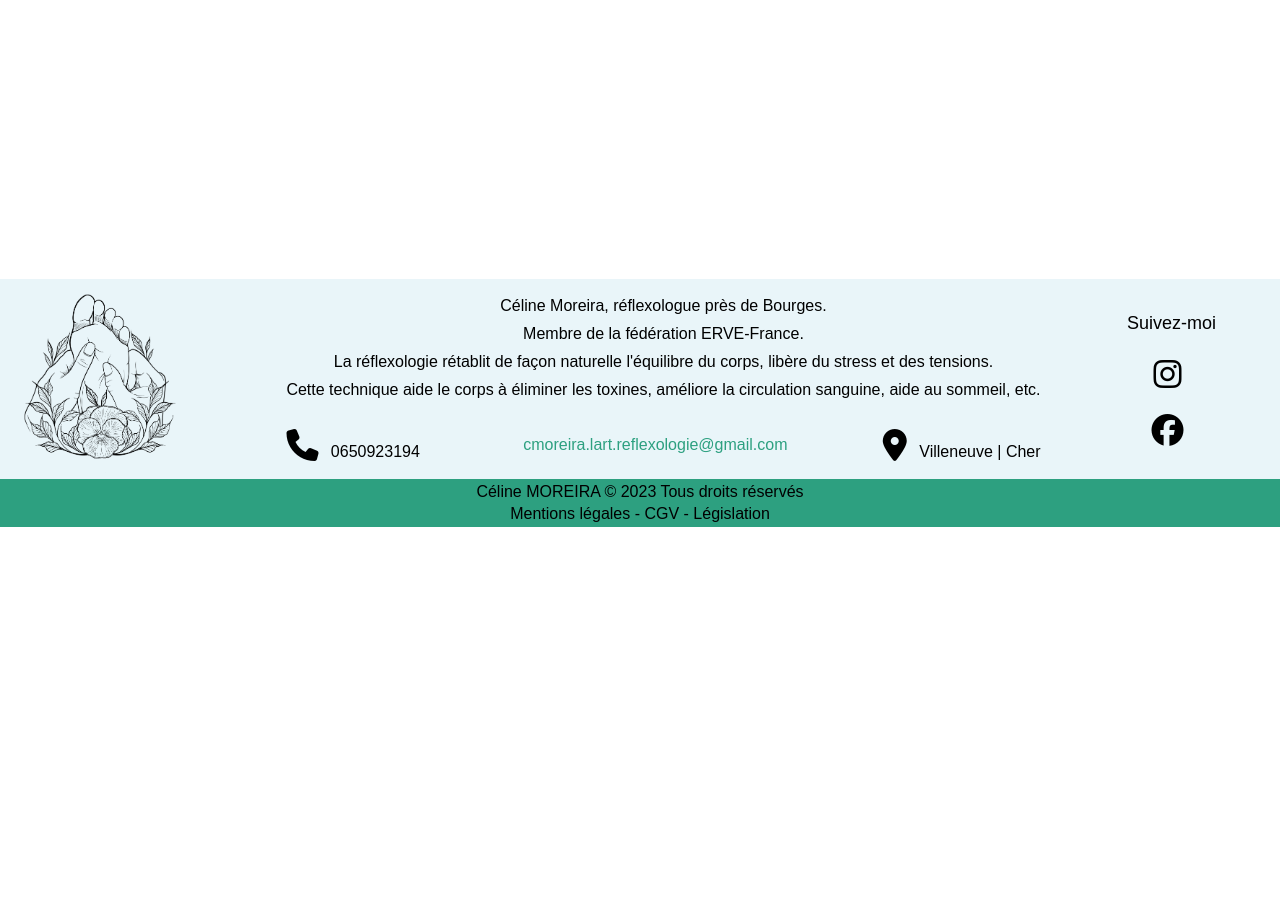
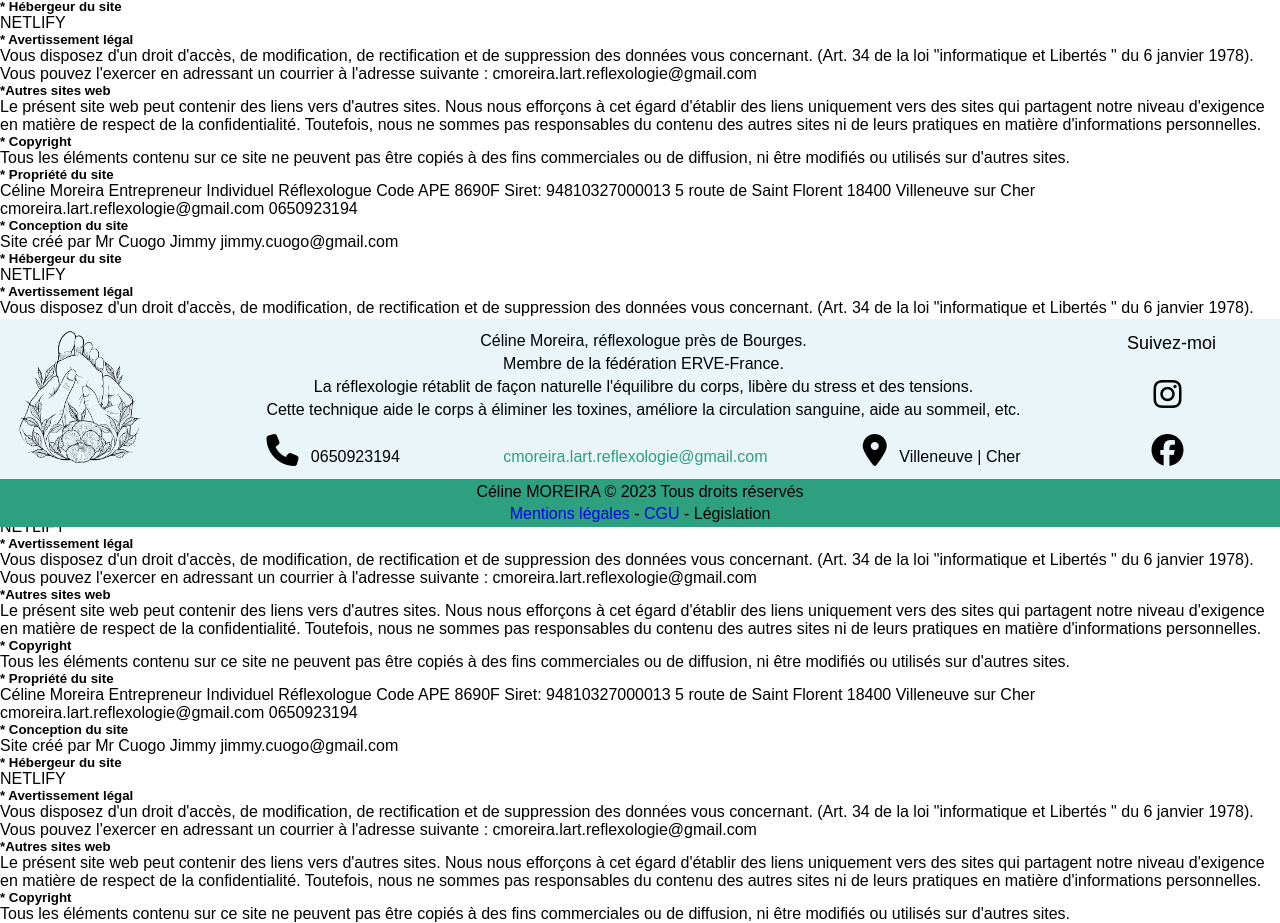
Before and after one commit to jimboux/reflexologie, an Angular app: page /mentions-legales in a window 1280 px wide. Before the commit this address led to /. Shown: the part 273-1196 px from the top of the page. Before the commit the page ends 800 px from the top, so only its background shows below. Built offline with nearby package versions, Linux system fonts and the light colour scheme.

Commit message:
lets go week-end

```diff
--- a/src/app/app-routing.module.ts
+++ b/src/app/app-routing.module.ts
@@ -1,7 +1,12 @@
-import { NgModule } from '@angular/core';
+import { Component, NgModule } from '@angular/core';
 import { RouterModule, Routes } from '@angular/router';
+import { LegalmentionsComponent } from './pages/legalmentions/legalmentions.component';
+import { CguComponent } from './pages/cgu/cgu.component';
 
-const routes: Routes = [];
+const routes: Routes = [
+  { path: 'mentions-legales', component: LegalmentionsComponent},
+  { path: 'CGU', component: CguComponent},
+];
 
 @NgModule({
   imports: [RouterModule.forRoot(routes)],
--- a/src/app/app.module.ts
+++ b/src/app/app.module.ts
@@ -10,6 +10,8 @@ import { ReflexologieComponent } from './pages/reflexologie/reflexologie.compone
 import { AproposComponent } from './pages/apropos/apropos.component';
 import { SeancesComponent } from './pages/seances/seances.component';
 import { ContactComponent } from './pages/contact/contact.component';
+import { CguComponent } from './pages/cgu/cgu.component';
+import { LegalmentionsComponent } from './pages/legalmentions/legalmentions.component';
 
 @NgModule({
   declarations: [
@@ -20,7 +22,9 @@ import { ContactComponent } from './pages/contact/contact.component';
     ReflexologieComponent,
     AproposComponent,
     SeancesComponent,
-    ContactComponent
+    ContactComponent,
+    CguComponent,
+    LegalmentionsComponent
   ],
   imports: [
     BrowserModule,
--- a/src/app/footer/footer.component.html
+++ b/src/app/footer/footer.component.html
@@ -27,6 +27,6 @@
   </div>
   <div class="footer-bottom">
     <p>Céline MOREIRA © {{ currentYear }} Tous droits réservés</p>
-    <p>Mentions légales - CGV - Législation</p>
+    <p><a [routerLink]="['/mentions-legales']"> Mentions légales</a> - <a [routerLink]="['/CGU']">CGU</a> - Législation</p>
   </div>
 </div>
--- a/src/app/footer/footer.component.scss
+++ b/src/app/footer/footer.component.scss
@@ -97,9 +97,9 @@ ul{
 
 @media screen and (min-width: 1200px) {
   .footer-upper{
-  height: 25vh;
+  height: 20vh;
 }img {
-  width: 25vh;
+  width: 20vh;
 }
 .footer-upper{
   justify-content: space-between;
@@ -112,6 +112,7 @@ ul{
   flex-direction: row;
   justify-content: space-between;
   font-size: medium;
+  align-items: flex-end;
 }
 
 ul li:nth-child(2){
@@ -121,7 +122,7 @@ ul li:nth-child(2){
   display: flex;
   flex-direction: column;
   align-items: center;
-  gap: 10px;
+  gap: 5px;
 }
 i{
 font-size: 2rem;
@@ -135,6 +136,6 @@ font-size: 2rem;
 .footer-upper-p-container{
   display: flex;
   flex-direction: column;
-  gap: 30px;
+  gap: 15px;
 }
 }
--- /dev/null
+++ b/src/app/pages/cgu/cgu.component.html
@@ -0,0 +1 @@
+<p>cgu works!</p>
--- /dev/null
+++ b/src/app/pages/legalmentions/legalmentions.component.html
@@ -0,0 +1,134 @@
+<div class="mentions-legales-container"><h2>Mentions légales</h2>
+  <h5>* Propriété du site</h5>
+  <p>
+    Céline Moreira Entrepreneur Individuel Réflexologue Code APE 8690F Siret:
+    94810327000013 5 route de Saint Florent 18400 Villeneuve sur Cher
+    cmoreira.lart.reflexologie@gmail.com 0650923194
+  </p>
+
+  <h5>* Conception du site</h5>
+  <p>Site créé par Mr Cuogo Jimmy jimmy.cuogo@gmail.com</p>
+
+  <h5>* Hébergeur du site</h5>
+  NETLIFY
+
+  <h5>* Avertissement légal</h5>
+  <p>
+    Vous disposez d'un droit d'accès, de modification, de rectification et de
+    suppression des données vous concernant. (Art. 34 de la loi "informatique et
+    Libertés " du 6 janvier 1978). Vous pouvez l'exercer en adressant un courrier
+    à l'adresse suivante : cmoreira.lart.reflexologie@gmail.com
+  </p>
+  <h5>*Autres sites web</h5>
+  <p>
+    Le présent site web peut contenir des liens vers d'autres sites. Nous nous
+    efforçons à cet égard d'établir des liens uniquement vers des sites qui
+    partagent notre niveau d'exigence en matière de respect de la confidentialité.
+    Toutefois, nous ne sommes pas responsables du contenu des autres sites ni de
+    leurs pratiques en matière d'informations personnelles.
+  </p>
+  <h5>* Copyright</h5>
+  <p>
+    Tous les éléments contenu sur ce site ne peuvent pas être copiés à des fins
+    commerciales ou de diffusion, ni être modifiés ou utilisés sur d'autres sites.
+  </p>
+  <h5>* Propriété du site</h5>
+  <p>
+    Céline Moreira Entrepreneur Individuel Réflexologue Code APE 8690F Siret:
+    94810327000013 5 route de Saint Florent 18400 Villeneuve sur Cher
+    cmoreira.lart.reflexologie@gmail.com 0650923194
+  </p>
+
+  <h5>* Conception du site</h5>
+  <p>Site créé par Mr Cuogo Jimmy jimmy.cuogo@gmail.com</p>
+
+  <h5>* Hébergeur du site</h5>
+  NETLIFY
+
+  <h5>* Avertissement légal</h5>
+  <p>
+    Vous disposez d'un droit d'accès, de modification, de rectification et de
+    suppression des données vous concernant. (Art. 34 de la loi "informatique et
+    Libertés " du 6 janvier 1978). Vous pouvez l'exercer en adressant un courrier
+    à l'adresse suivante : cmoreira.lart.reflexologie@gmail.com
+  </p>
+  <h5>*Autres sites web</h5>
+  <p>
+    Le présent site web peut contenir des liens vers d'autres sites. Nous nous
+    efforçons à cet égard d'établir des liens uniquement vers des sites qui
+    partagent notre niveau d'exigence en matière de respect de la confidentialité.
+    Toutefois, nous ne sommes pas responsables du contenu des autres sites ni de
+    leurs pratiques en matière d'informations personnelles.
+  </p>
+  <h5>* Copyright</h5>
+  <p>
+    Tous les éléments contenu sur ce site ne peuvent pas être copiés à des fins
+    commerciales ou de diffusion, ni être modifiés ou utilisés sur d'autres sites.
+  </p>
+  <h5>* Propriété du site</h5>
+  <p>
+    Céline Moreira Entrepreneur Individuel Réflexologue Code APE 8690F Siret:
+    94810327000013 5 route de Saint Florent 18400 Villeneuve sur Cher
+    cmoreira.lart.reflexologie@gmail.com 0650923194
+  </p>
+
+  <h5>* Conception du site</h5>
+  <p>Site créé par Mr Cuogo Jimmy jimmy.cuogo@gmail.com</p>
+
+  <h5>* Hébergeur du site</h5>
+  NETLIFY
+
+  <h5>* Avertissement légal</h5>
+  <p>
+    Vous disposez d'un droit d'accès, de modification, de rectification et de
+    suppression des données vous concernant. (Art. 34 de la loi "informatique et
+    Libertés " du 6 janvier 1978). Vous pouvez l'exercer en adressant un courrier
+    à l'adresse suivante : cmoreira.lart.reflexologie@gmail.com
+  </p>
+  <h5>*Autres sites web</h5>
+  <p>
+    Le présent site web peut contenir des liens vers d'autres sites. Nous nous
+    efforçons à cet égard d'établir des liens uniquement vers des sites qui
+    partagent notre niveau d'exigence en matière de respect de la confidentialité.
+    Toutefois, nous ne sommes pas responsables du contenu des autres sites ni de
+    leurs pratiques en matière d'informations personnelles.
+  </p>
+  <h5>* Copyright</h5>
+  <p>
+    Tous les éléments contenu sur ce site ne peuvent pas être copiés à des fins
+    commerciales ou de diffusion, ni être modifiés ou utilisés sur d'autres sites.
+  </p>
+  <h5>* Propriété du site</h5>
+  <p>
+    Céline Moreira Entrepreneur Individuel Réflexologue Code APE 8690F Siret:
+    94810327000013 5 route de Saint Florent 18400 Villeneuve sur Cher
+    cmoreira.lart.reflexologie@gmail.com 0650923194
+  </p>
+
+  <h5>* Conception du site</h5>
+  <p>Site créé par Mr Cuogo Jimmy jimmy.cuogo@gmail.com</p>
+
+  <h5>* Hébergeur du site</h5>
+  NETLIFY
+
+  <h5>* Avertissement légal</h5>
+  <p>
+    Vous disposez d'un droit d'accès, de modification, de rectification et de
+    suppression des données vous concernant. (Art. 34 de la loi "informatique et
+    Libertés " du 6 janvier 1978). Vous pouvez l'exercer en adressant un courrier
+    à l'adresse suivante : cmoreira.lart.reflexologie@gmail.com
+  </p>
+  <h5>*Autres sites web</h5>
+  <p>
+    Le présent site web peut contenir des liens vers d'autres sites. Nous nous
+    efforçons à cet égard d'établir des liens uniquement vers des sites qui
+    partagent notre niveau d'exigence en matière de respect de la confidentialité.
+    Toutefois, nous ne sommes pas responsables du contenu des autres sites ni de
+    leurs pratiques en matière d'informations personnelles.
+  </p>
+  <h5>* Copyright</h5>
+  <p>
+    Tous les éléments contenu sur ce site ne peuvent pas être copiés à des fins
+    commerciales ou de diffusion, ni être modifiés ou utilisés sur d'autres sites.
+  </p>
+  </div>
--- /dev/null
+++ b/src/app/pages/legalmentions/legalmentions.component.scss
@@ -0,0 +1,6 @@
+h2{
+ display: flex;
+ text-align: center;
+ justify-content: center;
+ margin: 20px;
+}
```
Also changed, not shown: src/app/pages/cgu/cgu.component.ts (added, +10 -0 lines), src/app/pages/legalmentions/legalmentions.component.ts (added, +10 -0 lines), src/app/pages/cgu/cgu.component.scss (added), 2 other files (tests, documents, lock files or other folders).
